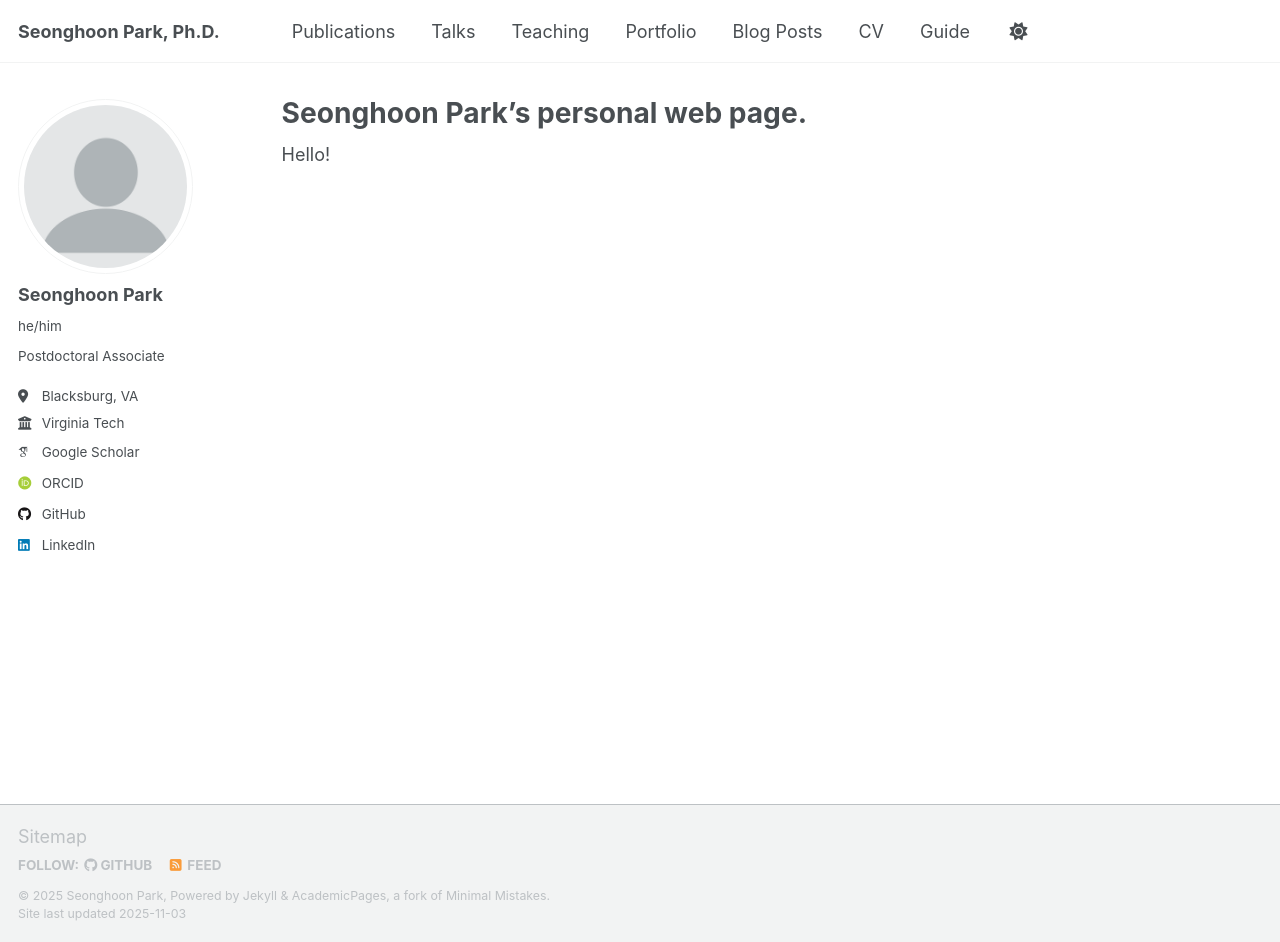
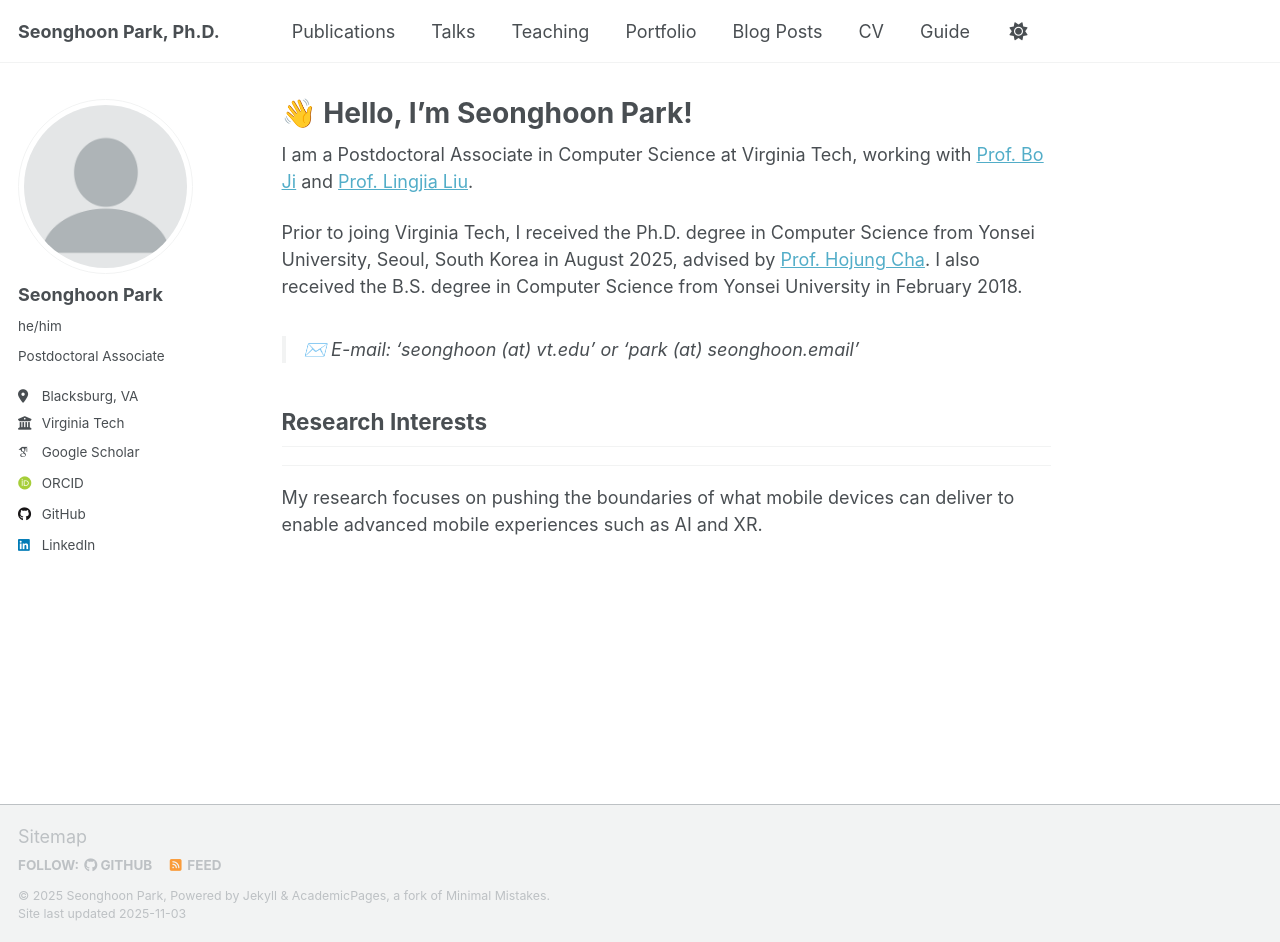
Before and after one commit to iamseonghoon/iamseonghoon.github.io, a Jekyll site: the page built from _pages/about.md, in a window 1280 px wide and 942 px high. Built offline with Jekyll 4.4.1, drawn with Linux system fonts in a browser that asks for light colours; some web fonts are replaced; a script that is not in the unit is left out.

Commit message:
update about.md

```diff
--- a/_pages/about.md
+++ b/_pages/about.md
@@ -1,10 +1,18 @@
 ---
 permalink: /
-title: "Seonghoon Park's personal web page."
+title: "👋 Hello, I'm Seonghoon Park!"
 author_profile: true
 redirect_from:
   - /about/
   - /about.html
 ---
 
-Hello!
+I am a Postdoctoral Associate in Computer Science at Virginia Tech, working with [Prof. Bo Ji](https://people.cs.vt.edu/boji/) and [Prof. Lingjia Liu](https://computing.ece.vt.edu/~lingjialiu/doku.php).
+
+Prior to joing Virginia Tech, I received the Ph.D. degree in Computer Science from Yonsei University, Seoul, South Korea in August 2025, advised by [Prof. Hojung Cha](https://mobed.yonsei.ac.kr/). I also received the B.S. degree in Computer Science from Yonsei University in February 2018.
+
+> ✉️ E-mail: ‘seonghoon (at) vt.edu’ or ‘park (at) seonghoon.email’
+
+## Research Interests
+---
+My research focuses on pushing the boundaries of what mobile devices can deliver to enable advanced mobile experiences such as AI and XR.
```
